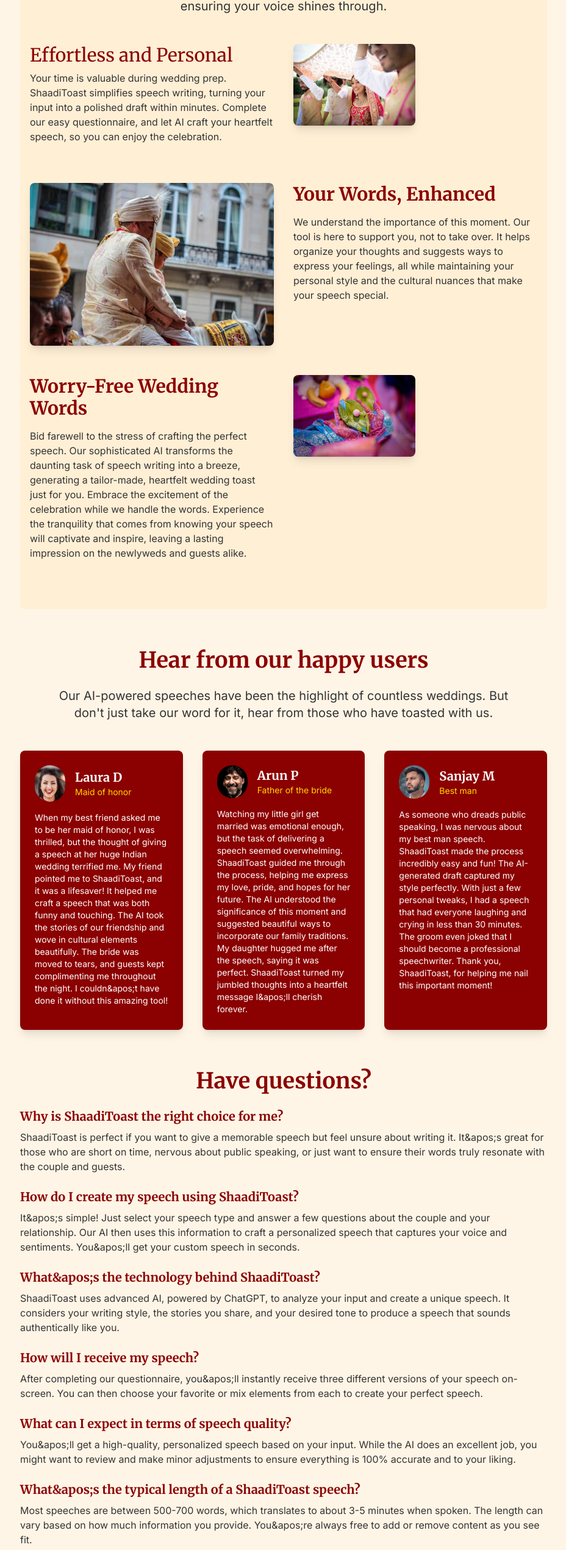
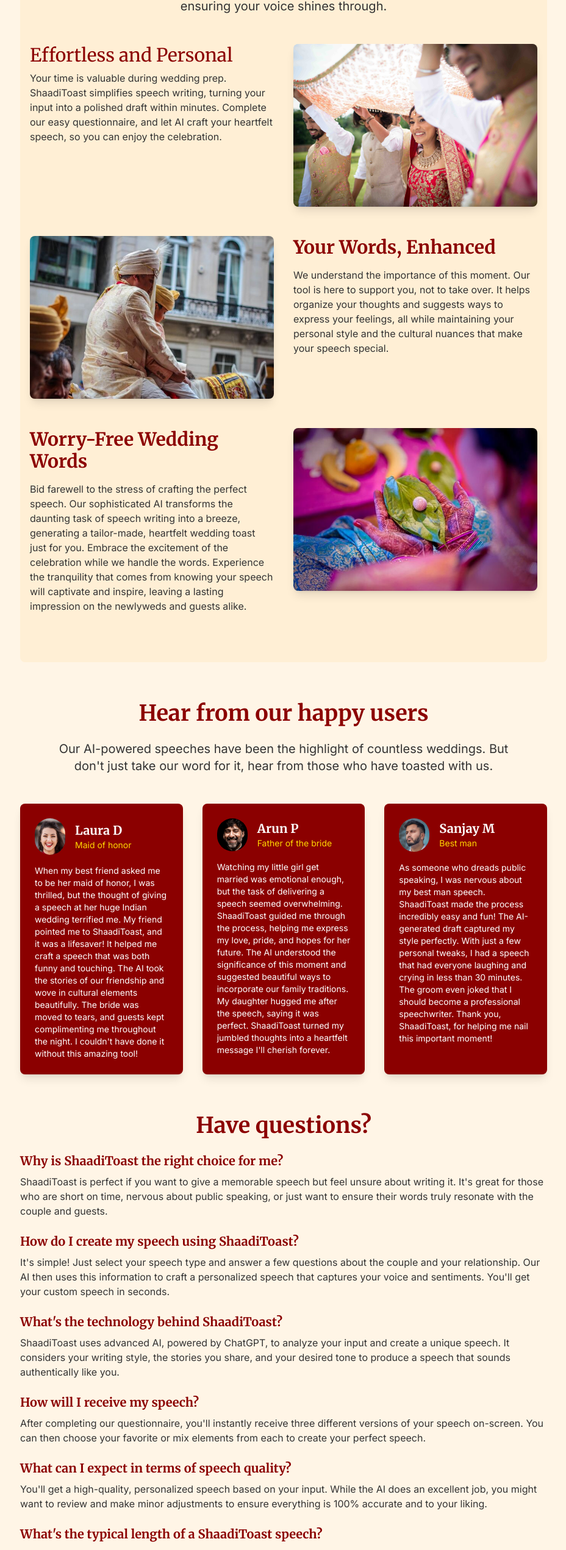
Before and after one commit to gaitonde/shaadi-toast, a Next.js app: page / in a window 1280 px wide. Shown: the part 1900-4442 px from the top of the page at 61% size, without its empty margins (175-1103 px from the left). Built offline with nearby package versions, Linux system fonts and the light colour scheme.

Commit message:
fix pics and apostrophes

```diff
--- a/src/components/landing-page.tsx
+++ b/src/components/landing-page.tsx
@@ -111,8 +111,8 @@
               <Image
                 src="/images/shaaditoast-2.jpg"
                 alt="Effortless and personal speech writing"
-                width={200}
-                height={400}
+                width={400}
+                height={300}
                 className="rounded-lg shadow-lg"
               />
             </div>
@@ -147,8 +147,8 @@
               <Image
                 src="/images/shaaditoast-4.jpg"
                 alt="Stress-free speech writing"
-                width={200}
-                height={400}
+                width={400}
+                height={300}
                 className="rounded-lg shadow-lg"
               />
             </div>
@@ -168,13 +168,13 @@
               {
                 name: "Laura D",
                 role: "Maid of honor",
-                content: "When my best friend asked me to be her maid of honor, I was thrilled, but the thought of giving a speech at her huge Indian wedding terrified me. My friend pointed me to ShaadiToast, and it was a lifesaver! It helped me craft a speech that was both funny and touching. The AI took the stories of our friendship and wove in cultural elements beautifully. The bride was moved to tears, and guests kept complimenting me throughout the night. I couldn&apos;t have done it without this amazing tool!",
+                content: "When my best friend asked me to be her maid of honor, I was thrilled, but the thought of giving a speech at her huge Indian wedding terrified me. My friend pointed me to ShaadiToast, and it was a lifesaver! It helped me craft a speech that was both funny and touching. The AI took the stories of our friendship and wove in cultural elements beautifully. The bride was moved to tears, and guests kept complimenting me throughout the night. I couldn't have done it without this amazing tool!",
                 image: "/images/laura-d.jpg"
               },
               {
                 name: "Arun P",
                 role: "Father of the bride",
-                content: "Watching my little girl get married was emotional enough, but the task of delivering a speech seemed overwhelming. ShaadiToast guided me through the process, helping me express my love, pride, and hopes for her future. The AI understood the significance of this moment and suggested beautiful ways to incorporate our family traditions. My daughter hugged me after the speech, saying it was perfect. ShaadiToast turned my jumbled thoughts into a heartfelt message I&apos;ll cherish forever.",
+                content: "Watching my little girl get married was emotional enough, but the task of delivering a speech seemed overwhelming. ShaadiToast guided me through the process, helping me express my love, pride, and hopes for her future. The AI understood the significance of this moment and suggested beautiful ways to incorporate our family traditions. My daughter hugged me after the speech, saying it was perfect. ShaadiToast turned my jumbled thoughts into a heartfelt message I'll cherish forever.",
                 image: "/images/arun-p.jpg"
               },
               {
@@ -212,27 +212,27 @@
             {[
               {
                 question: "Why is ShaadiToast the right choice for me?",
-                answer: "ShaadiToast is perfect if you want to give a memorable speech but feel unsure about writing it. It&apos;s great for those who are short on time, nervous about public speaking, or just want to ensure their words truly resonate with the couple and guests."
+                answer: "ShaadiToast is perfect if you want to give a memorable speech but feel unsure about writing it. It's great for those who are short on time, nervous about public speaking, or just want to ensure their words truly resonate with the couple and guests."
               },
               {
                 question: "How do I create my speech using ShaadiToast?",
-                answer: "It&apos;s simple! Just select your speech type and answer a few questions about the couple and your relationship. Our AI then uses this information to craft a personalized speech that captures your voice and sentiments. You&apos;ll get your custom speech in seconds."
+                answer: "It's simple! Just select your speech type and answer a few questions about the couple and your relationship. Our AI then uses this information to craft a personalized speech that captures your voice and sentiments. You'll get your custom speech in seconds."
               },
               {
-                question: "What&apos;s the technology behind ShaadiToast?",
+                question: "What's the technology behind ShaadiToast?",
                 answer: "ShaadiToast uses advanced AI, powered by ChatGPT, to analyze your input and create a unique speech. It considers your writing style, the stories you share, and your desired tone to produce a speech that sounds authentically like you."
               },
               {
                 question: "How will I receive my speech?",
-                answer: "After completing our questionnaire, you&apos;ll instantly receive three different versions of your speech on-screen. You can then choose your favorite or mix elements from each to create your perfect speech."
+                answer: "After completing our questionnaire, you'll instantly receive three different versions of your speech on-screen. You can then choose your favorite or mix elements from each to create your perfect speech."
               },
               {
                 question: "What can I expect in terms of speech quality?",
-                answer: "You&apos;ll get a high-quality, personalized speech based on your input. While the AI does an excellent job, you might want to review and make minor adjustments to ensure everything is 100% accurate and to your liking."
+                answer: "You'll get a high-quality, personalized speech based on your input. While the AI does an excellent job, you might want to review and make minor adjustments to ensure everything is 100% accurate and to your liking."
               },
               {
-                question: "What&apos;s the typical length of a ShaadiToast speech?",
-                answer: "Most speeches are between 500-700 words, which translates to about 3-5 minutes when spoken. The length can vary based on how much information you provide. You&apos;re always free to add or remove content as you see fit."
+                question: "What's the typical length of a ShaadiToast speech?",
+                answer: "Most speeches are between 500-700 words, which translates to about 3-5 minutes when spoken. The length can vary based on how much information you provide. You're always free to add or remove content as you see fit."
               },
               {
                 question: "What types of wedding speeches can ShaadiToast help with?",
@@ -240,11 +240,11 @@
               },
               {
                 question: "How quickly can ShaadiToast generate my speech?",
-                answer: "Once you&apos;ve completed the questionnaire, ShaadiToast typically takes just 2-3 minutes to generate your speech. It&apos;s perfect whether you&apos;re planning well in advance or need a great speech at the last minute."
+                answer: "Once you've completed the questionnaire, ShaadiToast typically takes just 2-3 minutes to generate your speech. It's perfect whether you're planning well in advance or need a great speech at the last minute."
               },
               {
                 question: "Is my ShaadiToast speech truly original?",
-                answer: "Each speech is created uniquely based on the information you provide. We don&apos;t use templates, ensuring your speech is one-of-a-kind and personal to you and the couple."
+                answer: "Each speech is created uniquely based on the information you provide. We don't use templates, ensuring your speech is one-of-a-kind and personal to you and the couple."
               }
             ].map((faq, index) => (
               <div key={index}>
```
